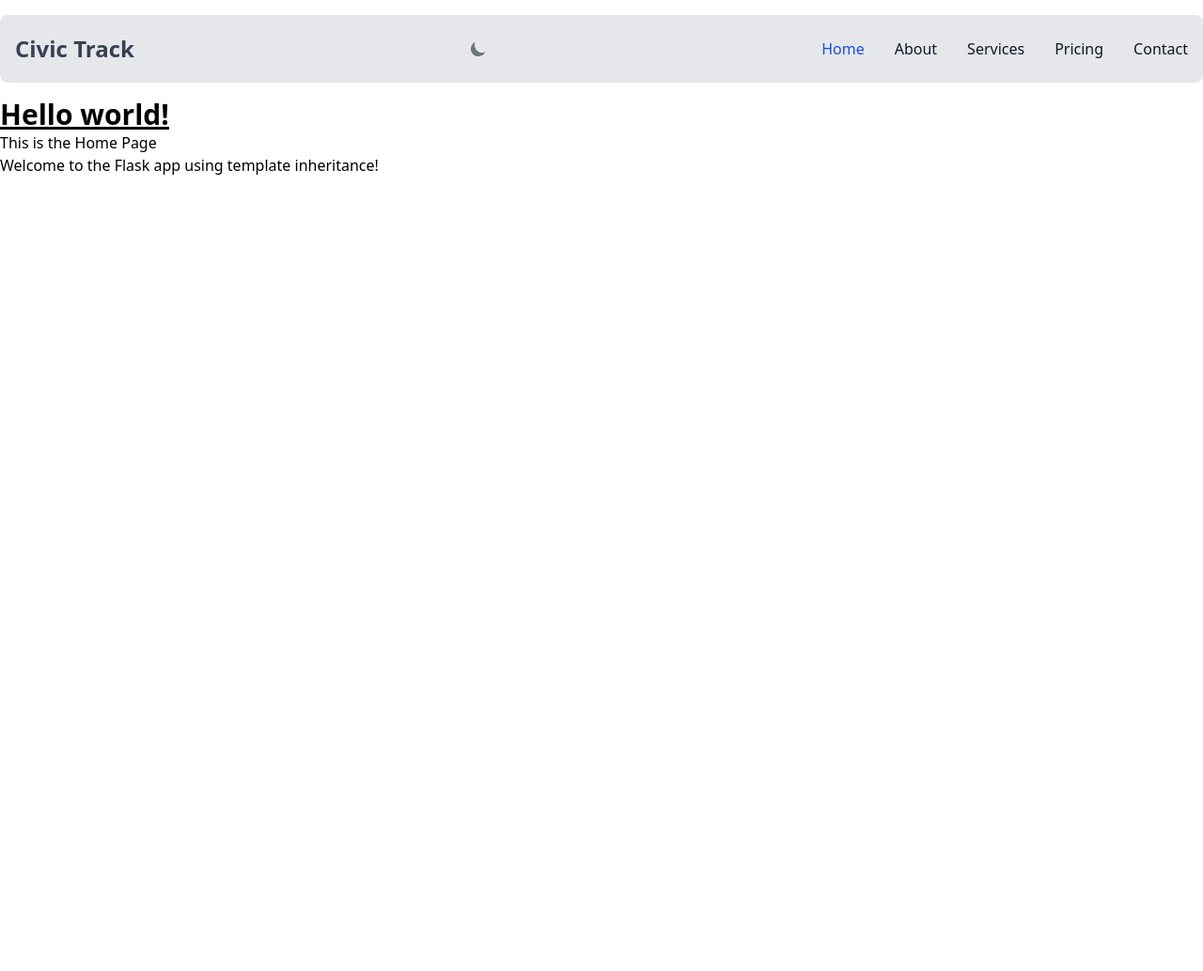
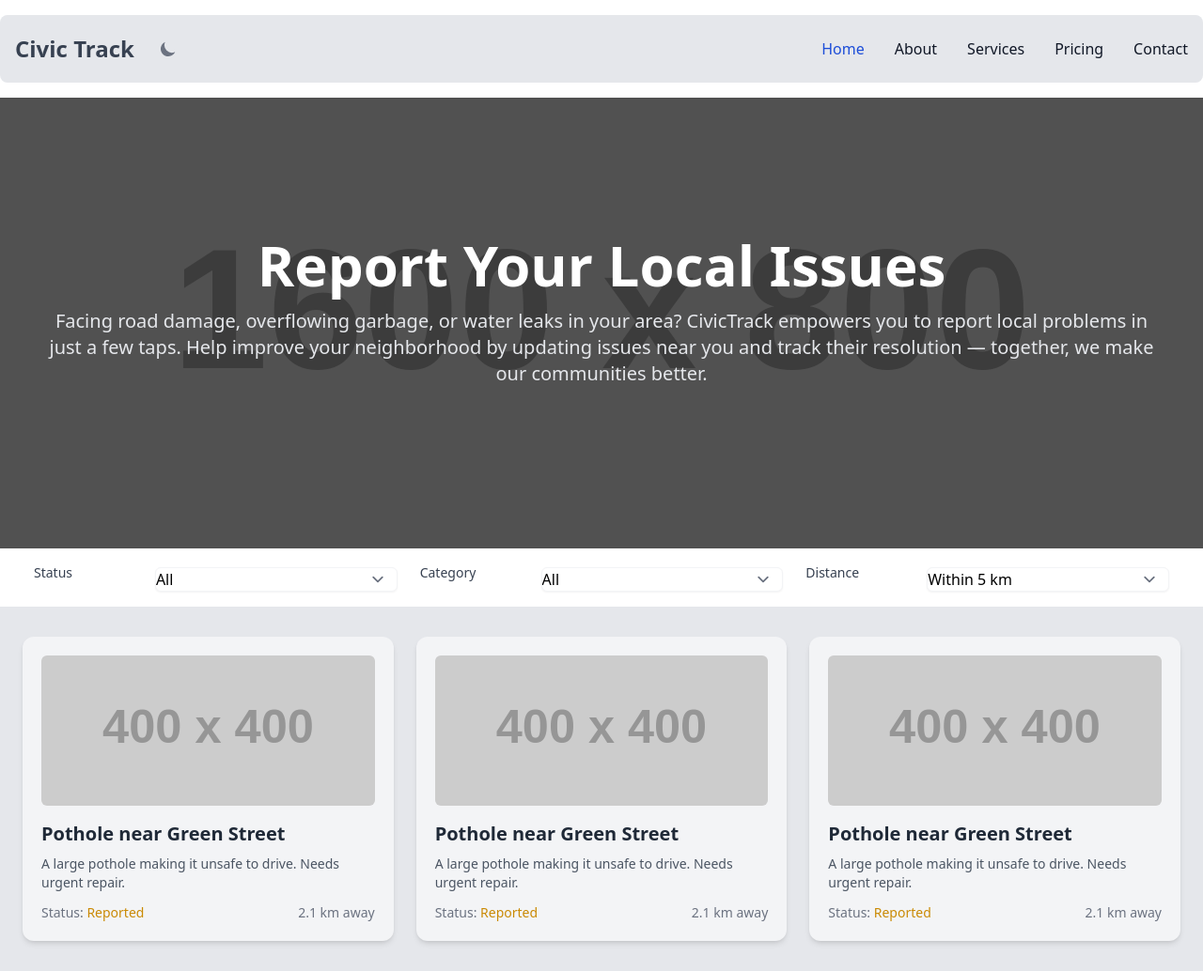
Before and after one commit to codebhomic/CivicTrack, a Flask app: page / in a window 1280 px wide. Shown: the whole page at 94% size. Before the commit the page ends 186 px from the top, so only its background shows below. Run offline with Flask 3, Linux system fonts and the light colour scheme; grey boxes labelled with a size stand in for pictures from a placeholder-image service; some libraries are stand-ins or nearby versions.

Commit message:
adding other html componenets
editing header.html
adding hero.html for about with background image
adding sorting feature and problemview html file for sorting and showing images

```diff
--- a/templates/base_layout.html
+++ b/templates/base_layout.html
@@ -13,11 +13,7 @@
 
 <body class="dark:bg-gray-800 dark:text-white bg-white text-black">
   {% include "components/header.html" %}
-  <h1 class="text-3xl font-bold underline">
-    Hello world!
-  </h1>
   {% block content %}
-  <!-- Child templates will inject content here -->
   {% endblock %}
   <script src="https://cdn.jsdelivr.net/npm/flowbite@3.1.2/dist/flowbite.min.js"></script>
   <script src="{{ url_for('static', filename='js/dark-mode.js') }}"></script>
--- a/templates/components/header.html
+++ b/templates/components/header.html
@@ -3,17 +3,8 @@
         <a href="#" class="flex items-center space-x-3 rtl:space-x-reverse">
             <span class="self-center text-2xl font-semibold text-gray-700 dark:text-white">Civic Track</span>
         </a>
-        <button data-collapse-toggle="navbar-default" type="button"
-            class="inline-flex items-center p-2 w-10 h-10 justify-center text-sm text-gray-500 rounded-lg md:hidden hover:bg-gray-100 focus:outline-none focus:ring-2 focus:ring-gray-200 dark:text-gray-400 dark:hover:bg-gray-700 dark:focus:ring-gray-600"
-            aria-controls="navbar-default" aria-expanded="false">
-            <span class="sr-only">Open main menu</span>
-            <svg class="w-5 h-5" aria-hidden="true" xmlns="http://www.w3.org/2000/svg" fill="none" viewBox="0 0 17 14">
-                <path stroke="currentColor" stroke-linecap="round" stroke-linejoin="round" stroke-width="2"
-                    d="M1 1h15M1 7h15M1 13h15" />
-            </svg>
-        </button>
         <button id="theme-toggle" type="button"
-            class="mx-4 text-gray-500 dark:text-gray-400 hover:bg-gray-100 dark:hover:bg-gray-700 focus:outline-none focus:ring-4 focus:ring-gray-200 dark:focus:ring-gray-700 rounded-lg text-sm p-2.5">
+            class="mx-4 mr-auto text-gray-500 dark:text-gray-400 hover:bg-gray-100 dark:hover:bg-gray-700 focus:outline-none focus:ring-4 focus:ring-gray-200 dark:focus:ring-gray-700 rounded-lg text-sm p-2.5">
             <svg id="theme-toggle-dark-icon" class="hidden w-5 h-5" fill="currentColor" viewBox="0 0 20 20"
                 xmlns="http://www.w3.org/2000/svg">
                 <path d="M17.293 13.293A8 8 0 016.707 2.707a8.001 8.001 0 1010.586 10.586z"></path>
@@ -23,6 +14,15 @@
                 <path
                     d="M10 2a1 1 0 011 1v1a1 1 0 11-2 0V3a1 1 0 011-1zm4 8a4 4 0 11-8 0 4 4 0 018 0zm-.464 4.95l.707.707a1 1 0 001.414-1.414l-.707-.707a1 1 0 00-1.414 1.414zm2.12-10.607a1 1 0 010 1.414l-.706.707a1 1 0 11-1.414-1.414l.707-.707a1 1 0 011.414 0zM17 11a1 1 0 100-2h-1a1 1 0 100 2h1zm-7 4a1 1 0 011 1v1a1 1 0 11-2 0v-1a1 1 0 011-1zM5.05 6.464A1 1 0 106.465 5.05l-.708-.707a1 1 0 00-1.414 1.414l.707.707zm1.414 8.486l-.707.707a1 1 0 01-1.414-1.414l.707-.707a1 1 0 011.414 1.414zM4 11a1 1 0 100-2H3a1 1 0 000 2h1z"
                     fill-rule="evenodd" clip-rule="evenodd"></path>
+            </svg>
+        </button>
+        <button data-collapse-toggle="navbar-default" type="button"
+            class="inline-flex ml-auto items-center p-2 w-10 h-10 justify-center text-sm text-gray-500 rounded-lg md:hidden hover:bg-gray-100 focus:outline-none focus:ring-2 focus:ring-gray-200 dark:text-gray-400 dark:hover:bg-gray-700 dark:focus:ring-gray-600"
+            aria-controls="navbar-default" aria-expanded="false">
+            <span class="sr-only">Open main menu</span>
+            <svg class="w-5 h-5" aria-hidden="true" xmlns="http://www.w3.org/2000/svg" fill="none" viewBox="0 0 17 14">
+                <path stroke="currentColor" stroke-linecap="round" stroke-linejoin="round" stroke-width="2"
+                    d="M1 1h15M1 7h15M1 13h15" />
             </svg>
         </button>
         <div class="hidden w-full md:block md:w-auto" id="navbar-default">
--- /dev/null
+++ b/templates/components/hero.html
@@ -0,0 +1,15 @@
+<section class="relative bg-cover bg-center h-screen sm:h-[60vh]" style="background-image: url('https://dummyimage.com/1600x800/fff/000?text=Report+Your+Local+Issues');">
+  <div class="absolute inset-0 bg-black bg-opacity-60"></div>
+
+  <div class="relative z-10 flex items-center justify-center h-full">
+    <div class="text-center px-6 md:px-12">
+      <h1 class="text-4xl md:text-6xl font-extrabold text-white mb-4">Report Your Local Issues</h1>
+      <p class="text-lg md:text-xl text-gray-200 mb-6">
+         Facing road damage, overflowing garbage, or water leaks in your area? CivicTrack empowers you to report local problems in just a few taps. Help improve your neighborhood by updating issues near you and track their resolution — together, we make our communities better.
+      </p>
+      <!-- <a href="#get-started" class="inline-block bg-blue-600 hover:bg-blue-700 text-white font-semibold py-3 px-6 rounded-lg shadow-md transition-all duration-300">
+        Get Started
+      </a> -->
+    </div>
+  </div>
+</section>
--- /dev/null
+++ b/templates/components/problem-view.html
@@ -0,0 +1,34 @@
+<section class="bg-gray-200 dark:bg-gray-900 py-8 px-6">
+  <div class="max-w-screen-xl mx-auto grid grid-cols-1 md:grid-cols-2 lg:grid-cols-3 gap-6">
+
+    <!-- Example Problem Card -->
+    <div class="bg-gray-100 dark:bg-gray-800 rounded-xl shadow-md p-5">
+      <img src="https://dummyimage.com/400x400/000/fff/?text=pothole" alt="Pothole" class="rounded-md h-40 w-full object-cover mb-4">
+      <h3 class="text-xl font-semibold text-gray-800 dark:text-gray-100 mb-2">Pothole near Green Street</h3>
+      <p class="text-sm text-gray-600 dark:text-gray-100 mb-3">A large pothole making it unsafe to drive. Needs urgent repair.</p>
+      <div class="flex justify-between text-sm text-gray-500 dark:text-gray-200">
+        <span>Status: <span class="text-yellow-600">Reported</span></span>
+        <span>2.1 km away</span>
+      </div>
+    </div>
+    <div class="bg-gray-100 dark:bg-gray-800 rounded-xl shadow-md p-5">
+      <img src="https://dummyimage.com/400x400/000/fff/?text=pothole" alt="Pothole" class="rounded-md h-40 w-full object-cover mb-4">
+      <h3 class="text-xl font-semibold text-gray-800 dark:text-gray-100 mb-2">Pothole near Green Street</h3>
+      <p class="text-sm text-gray-600 dark:text-gray-100 mb-3">A large pothole making it unsafe to drive. Needs urgent repair.</p>
+      <div class="flex justify-between text-sm text-gray-500 dark:text-gray-200">
+        <span>Status: <span class="text-yellow-600">Reported</span></span>
+        <span>2.1 km away</span>
+      </div>
+    </div>
+    <div class="bg-gray-100 dark:bg-gray-800 rounded-xl shadow-md p-5">
+      <img src="https://dummyimage.com/400x400/000/fff/?text=pothole" alt="Pothole" class="rounded-md h-40 w-full object-cover mb-4">
+      <h3 class="text-xl font-semibold text-gray-800 dark:text-gray-100 mb-2">Pothole near Green Street</h3>
+      <p class="text-sm text-gray-600 dark:text-gray-100 mb-3">A large pothole making it unsafe to drive. Needs urgent repair.</p>
+      <div class="flex justify-between text-sm text-gray-500 dark:text-gray-200">
+        <span>Status: <span class="text-yellow-600">Reported</span></span>
+        <span>2.1 km away</span>
+      </div>
+    </div>
+
+  </div>
+</section>
--- /dev/null
+++ b/templates/components/sorting-feautre.html
@@ -0,0 +1,37 @@
+<section class="bg-white py-4 px-6 dark:bg-gray-800 dark:text-white">
+  <div class="max-w-screen-xl mx-auto grid grid-cols-3">
+    <!-- Status Filter -->
+    <div class="grid grid-cols-3 px-3">
+      <label for="status" class="block text-sm font-medium text-gray-700 dark:text-white">Status</label>
+      <select id="status" name="status" class="mt-1 block col-span-2 text-black bg-white dark:text-white dark:bg-gray-800 outline-none border-1 border-gray-100 rounded-md shadow-sm">
+        <option value="">All</option>
+        <option value="reported">Reported</option>
+        <option value="in-progress">In Progress</option>
+        <option value="resolved">Resolved</option>
+      </select>
+    </div>
+    <!-- Category Filter -->
+    <div class="grid grid-cols-3 px-3">
+      <label for="category" class="block text-sm font-medium text-gray-700 dark:text-white">Category</label>
+      <select id="category" name="category" class="mt-1 block col-span-2 text-black bg-white dark:text-white dark:bg-gray-800 outline-none border-1 border-gray-100 rounded-md shadow-sm">
+        <option value="">All</option>
+        <option value="roads">Roads</option>
+        <option value="lighting">Lighting</option>
+        <option value="water">Water Supply</option>
+        <option value="cleanliness">Cleanliness</option>
+        <option value="safety">Public Safety</option>
+        <option value="obstructions">Obstructions</option>
+      </select>
+    </div>
+
+    <!-- Distance Filter -->
+    <div class="grid grid-cols-3 px-3">
+      <label for="distance" class="block text-sm font-medium text-gray-700 dark:text-white">Distance</label>
+      <select id="distance" name="distance" class="mt-1 block col-span-2 text-black bg-white dark:text-white  dark:bg-gray-800 outline-none border-1 border-gray-100 rounded-md shadow-sm">
+        <option value="1">Within 1 km</option>
+        <option value="3">Within 3 km</option>
+        <option value="5" selected>Within 5 km</option>
+      </select>
+    </div>
+  </div>
+</section>
--- a/templates/homepage.html
+++ b/templates/homepage.html
@@ -3,6 +3,7 @@
 {% block title %}Home{% endblock %}
 
 {% block content %}
-    <h2>This is the Home Page</h2>
-    <p>Welcome to the Flask app using template inheritance!</p>
+{% include 'components/hero.html' %}
+{% include 'components/sorting-feautre.html' %}
+{% include 'components/problem-view.html' %}
 {% endblock %}
```
